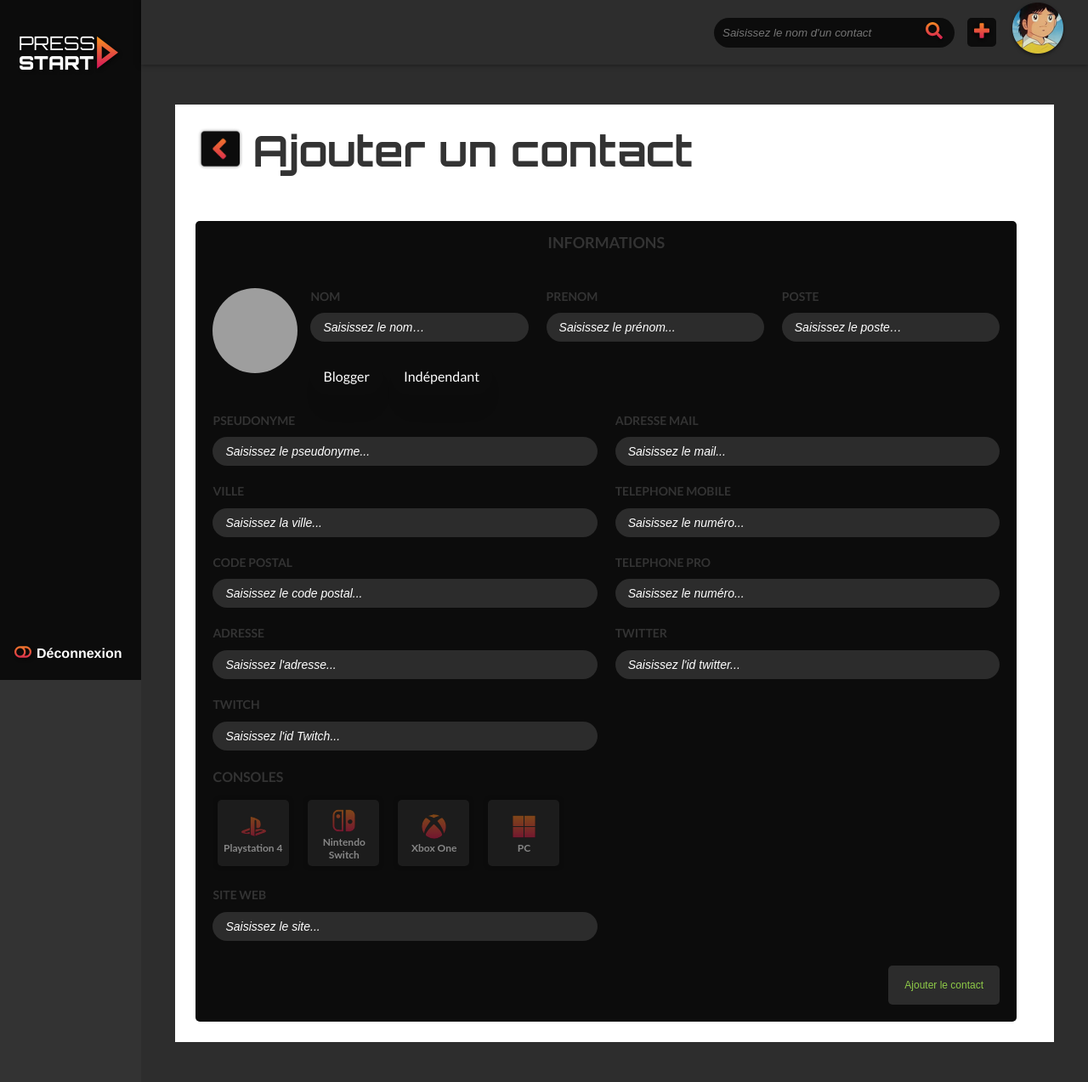
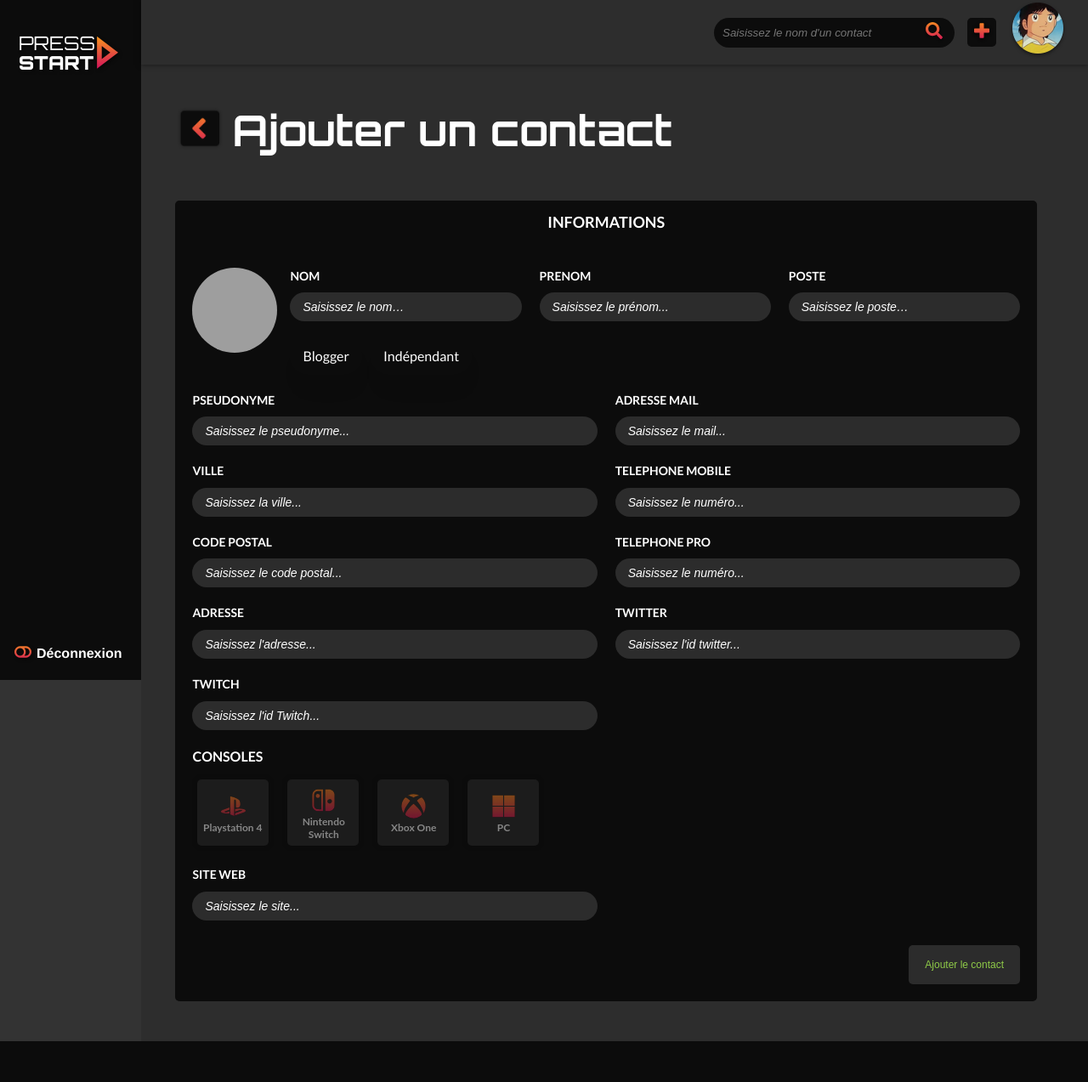
Before and after one commit to PressStartHetic/press-start-project, a PHP site: template View/clients/add.html.twig in a window 1280 px wide. Shown: the whole page at 85% size. After the commit the page ends 1225 px from the top, so only its background shows below. Run offline with PHP 8.4, Linux system fonts and the light colour scheme; the template is opened without the code that fills it, so the values that code supplies are empty; some libraries are stand-ins or nearby versions; grey boxes are pictures that could not be loaded.

Commit message:
fix contact css bug

```diff
--- a/View/clients/add.html.twig
+++ b/View/clients/add.html.twig
@@ -6,7 +6,7 @@
     {% include 'partials/header.html.twig' %}
   <section class="contact-single add-contact-page">
     <!-- SECTION INFORMATIONS -->
-    <div class="section section-informations">
+    <div class="section-contact section-informations">
       <!-- HEADER -->
       <div class="contact-single__head">
         <!-- BACK TO CONTACT LIST -->
--- a/View/clients/profile.html.twig
+++ b/View/clients/profile.html.twig
@@ -53,7 +53,7 @@
             <h1 class="contact-single__title">{{ client.pseudonyme }}</h1>
         </div>
         <form action="/clients/list/{{ client.id }}/edit" method="post">
-            <div class="section section-informations">
+            <div class="section-contact section-informations">
                 <div class="contact-single__boxes">
                     <!-- FORMULAIRE -->
                     <div class="left-box">
@@ -202,7 +202,7 @@
         </form>
 
         <!-- SECTION SOCIALS -->
-        <div class="section section-socials">
+        <div class="section-contact section-socials">
             {% if client.twitter|length != 0 %}
                 <div class="section-socials__twitter">
                     <div class="head">
@@ -332,7 +332,7 @@
 
     <script>
         var tabItem = document.querySelectorAll('.tab-item');
-        var sections = document.querySelectorAll('.section');
+        var sections = document.querySelectorAll('.section-contact');
 
         for (let i = 0; i < tabItem.length; i++) {
             tabItem[i].addEventListener('click', function () {
```
